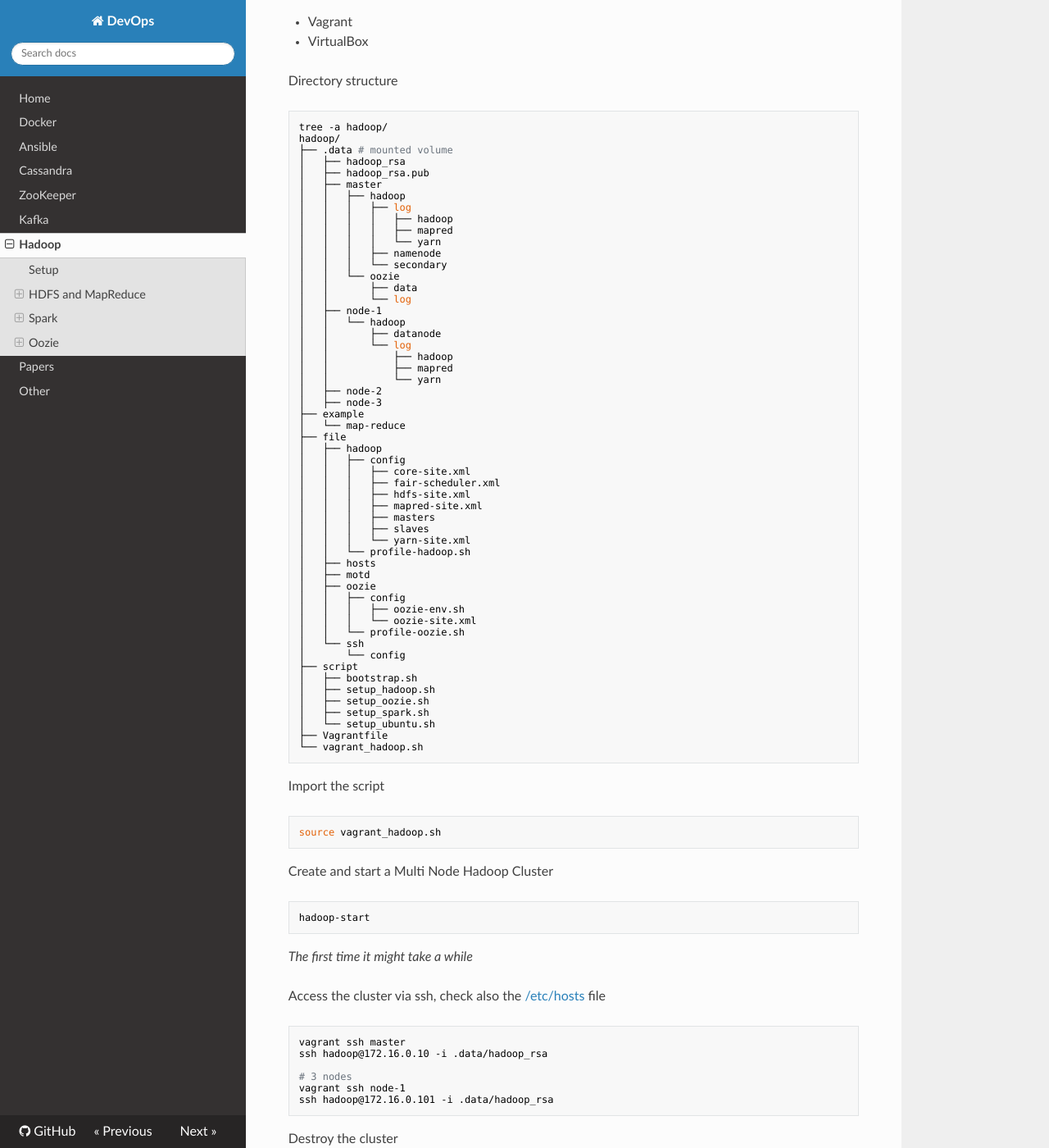
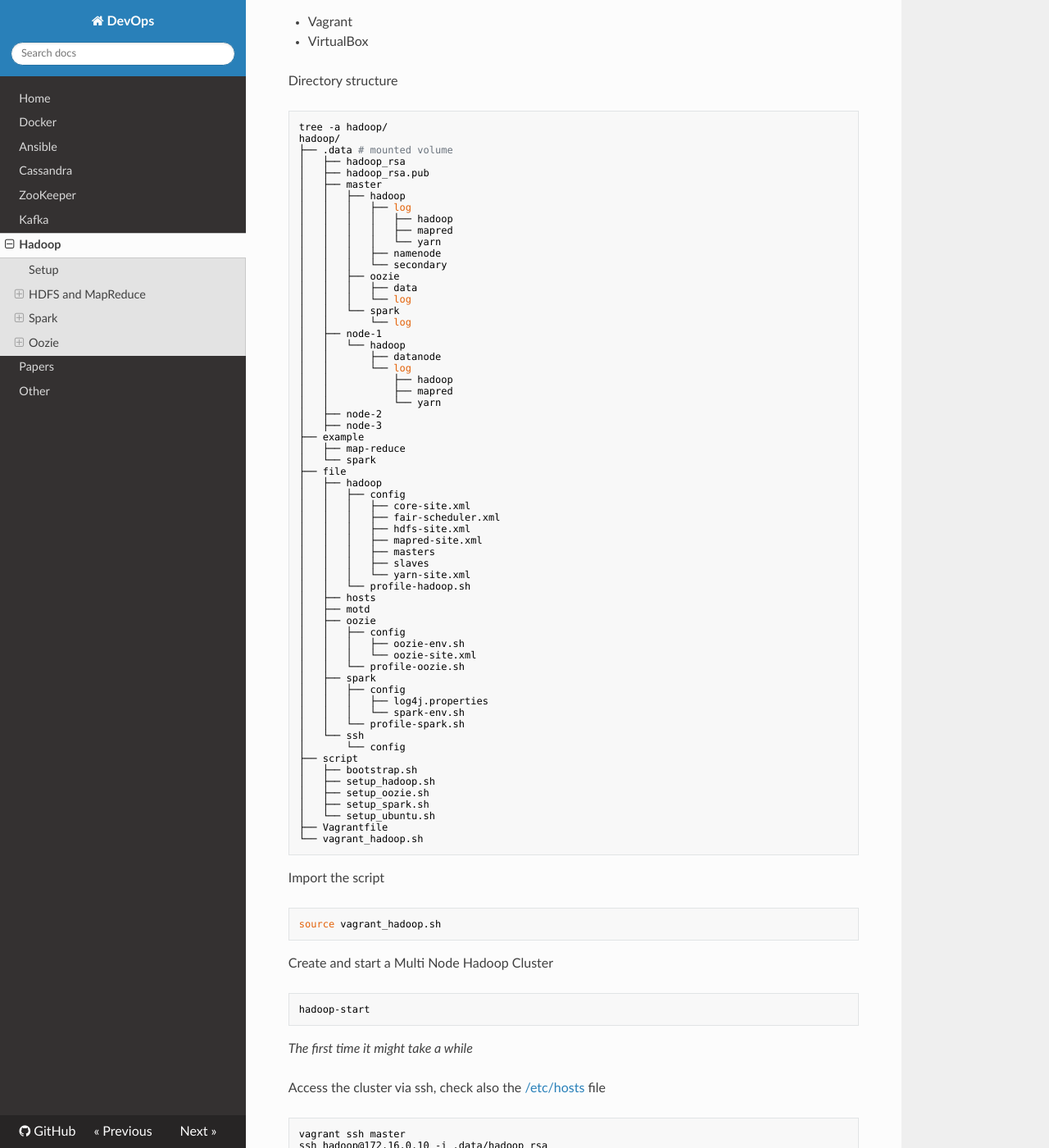
Before and after one commit to niqdev/devops, an MkDocs documentation site: the page built from docs/hadoop.md, in a window 1280 px wide and 1400 px high, scrolled down 435 px. Shown: the whole window at 82% size. Built offline with MkDocs 1.6.1, drawn with Linux system fonts in a browser that asks for light colours; nearby versions of some CDN libraries; old or Windows-style settings are respelled for this version of MkDocs.

Commit message:
doc: update spark doc

```diff
--- a/docs/hadoop.md
+++ b/docs/hadoop.md
@@ -29,9 +29,11 @@ hadoop/
 │   │   │   │   └── yarn
 │   │   │   ├── namenode
 │   │   │   └── secondary
-│   │   └── oozie
-│   │       ├── data
-│   │       └── log
+│   │   ├── oozie
+│   │   │   ├── data
+│   │   │   └── log
+│   │   └── spark
+│   │       └── log
 │   ├── node-1
 │   │   └── hadoop
 │   │       ├── datanode
@@ -42,7 +44,8 @@ hadoop/
 │   ├── node-2
 │   ├── node-3
 ├── example
-│   └── map-reduce
+│   ├── map-reduce
+│   └── spark
 ├── file
 │   ├── hadoop
 │   │   ├── config
@@ -61,6 +64,11 @@ hadoop/
 │   │   │   ├── oozie-env.sh
 │   │   │   └── oozie-site.xml
 │   │   └── profile-oozie.sh
+│   ├── spark
+│   │   ├── config
+│   │   │   ├── log4j.properties
+│   │   │   └── spark-env.sh
+│   │   └── profile-spark.sh
 │   └── ssh
 │       └── config
 ├── script
```
